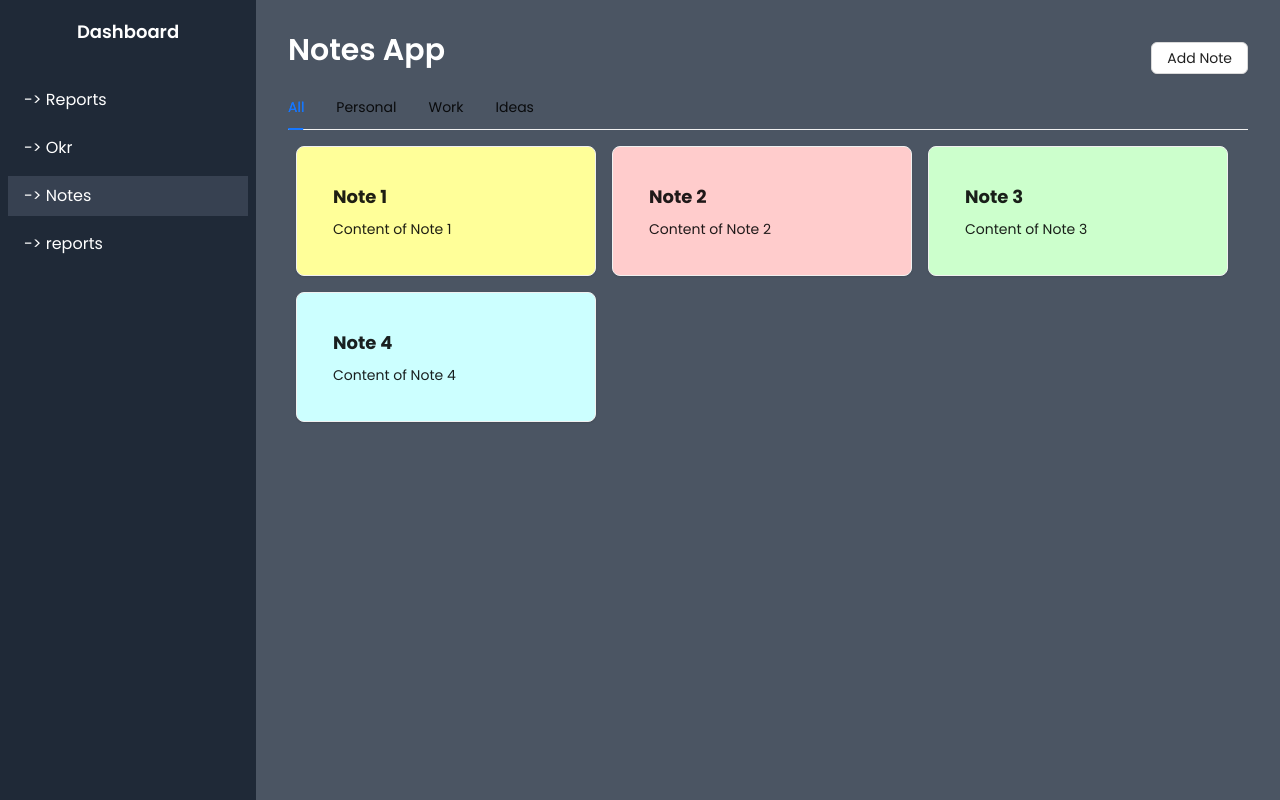
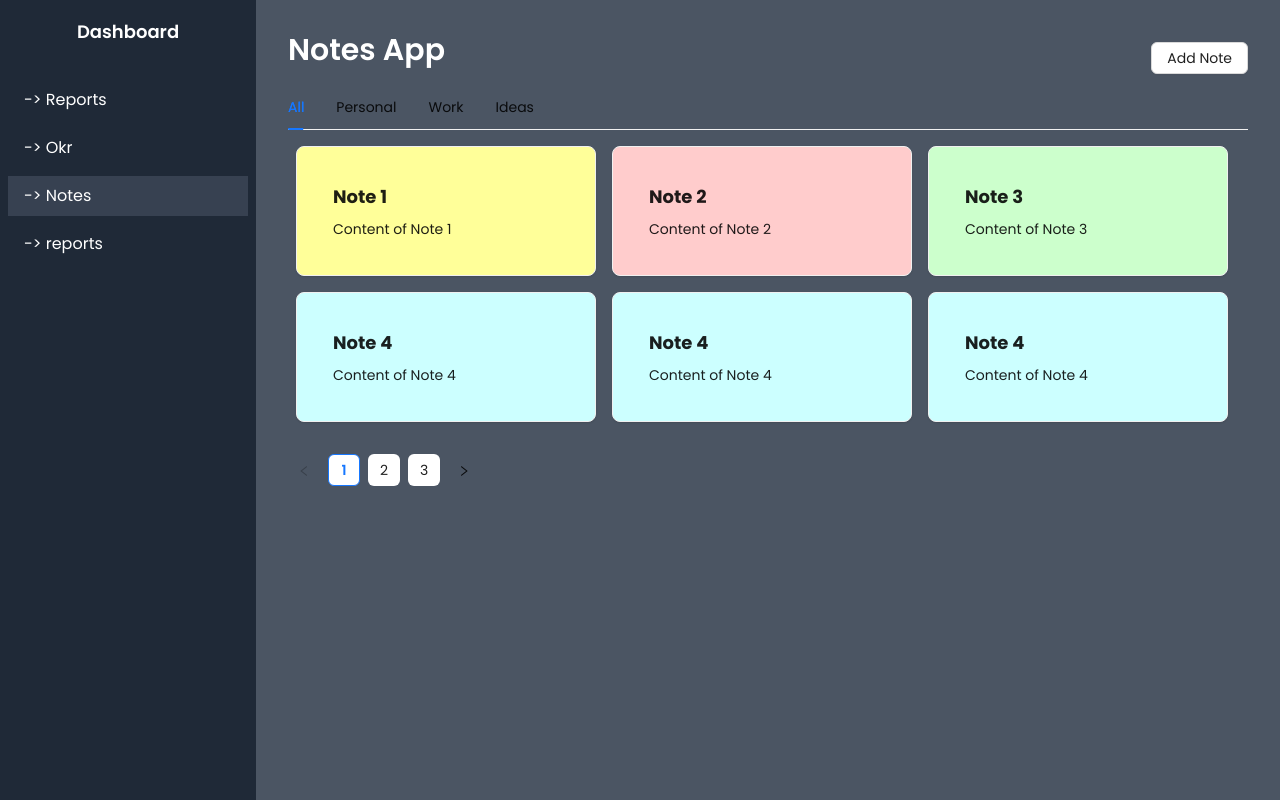
Before and after one commit to tesfahunBirega/Zersh_Portfolio, a React (Vite) app: page /dashboard/notes in a window 1280 px wide. Built offline with nearby package versions, Linux system fonts and the light colour scheme.

Commit message:
note pagination have errors

```diff
--- a/src/Pages/Note.jsx
+++ b/src/Pages/Note.jsx
@@ -2,7 +2,7 @@ import React, { useState } from "react";
 import Dashboard from "../commons/Dashboard";
 import NoteForm from "../components/NoteComponent/NoteForm";
 import NoteList from "../components/NoteComponent/NoteList";
-import { Button } from "antd";
+import { Button, Pagination } from "antd";
 import CategoryTabs from "../components/NoteComponent/CategoryTabs";
 import NoteCard from "../components/NoteComponent/NoteCard";
 
@@ -36,21 +36,109 @@ function Note() {
       color: "#ccffff",
       category: "Personal",
     },
+    {
+      id: 4,
+      title: "Note 4",
+      content: "Content of Note 4",
+      color: "#ccffff",
+      category: "Personal",
+    },
+    {
+      id: 4,
+      title: "Note 4",
+      content: "Content of Note 4",
+      color: "#ccffff",
+      category: "Personal",
+    },
+    {
+      id: 4,
+      title: "Note 4",
+      content: "Content of Note 4",
+      color: "#ccffff",
+      category: "Personal",
+    },
+    {
+      id: 4,
+      title: "Note 4",
+      content: "Content of Note 4",
+      color: "#ccffff",
+      category: "Personal",
+    },
+    {
+      id: 4,
+      title: "Note 4",
+      content: "Content of Note 4",
+      color: "#ccffff",
+      category: "Personal",
+    },
+    {
+      id: 4,
+      title: "Note 4",
+      content: "Content of Note 4",
+      color: "#ccffff",
+      category: "Personal",
+    },
+    {
+      id: 4,
+      title: "Note 4",
+      content: "Content of Note 4",
+      color: "#ccffff",
+      category: "Personal",
+    },
+    {
+      id: 4,
+      title: "Note 4",
+      content: "Content of Note 4",
+      color: "#ccffff",
+      category: "Personal",
+    },
+    {
+      id: 4,
+      title: "Note 4",
+      content: "Content of Note 4",
+      color: "#ccffff",
+      category: "Personal",
+    },
+    {
+      id: 4,
+      title: "Note 4",
+      content: "Content of Note 4",
+      color: "#ccffff",
+      category: "Personal",
+    },
+    {
+      id: 4,
+      title: "Note 4",
+      content: "Content of Note 4",
+      color: "#ccffff",
+      category: "Personal",
+    },
   ]);
+  const pageSize = 6;
+  const [currentPage, setCurrentPage] = useState(1);
+
+  const handlePageChange = (page) => {
+    setCurrentPage(page);
+  };
+
   const categories = ["All", "Personal", "Work", "Ideas"];
 
   const [selectedCategory, setSelectedCategory] = useState("All");
 
+  const handleSelectCategory = (category) => {
+    setSelectedCategory(category);
+    setCurrentPage(1);
+  };
   const filteredNotes =
     selectedCategory === "All"
       ? notes
       : notes.filter((note) => note.category === selectedCategory);
 
-  const handleSelectCategory = (category) => {
-    setSelectedCategory(category);
-  };
   const [openAddNote, setAddNote] = useState(false);
-
+  const paginatedNotes = filteredNotes.slice(
+    (currentPage - 1) * pageSize,
+    currentPage * pageSize
+  );
   const addNote = (note) => {
     setNotes([...notes, note]);
   };
@@ -86,10 +174,17 @@ function Note() {
           setVisble={setAddNote}
         />
         <div className="flex flex-wrap">
-          {filteredNotes.map((note) => (
+          {paginatedNotes.map((note) => (
             <NoteCard deleteNote={deleteNote} key={note.id} note={note} />
           ))}
         </div>
+        <Pagination
+          className="mt-4"
+          current={currentPage}
+          total={filteredNotes.length}
+          pageSize={pageSize}
+          onChange={handlePageChange}
+        />
       </div>
     </Dashboard>
   );
```
